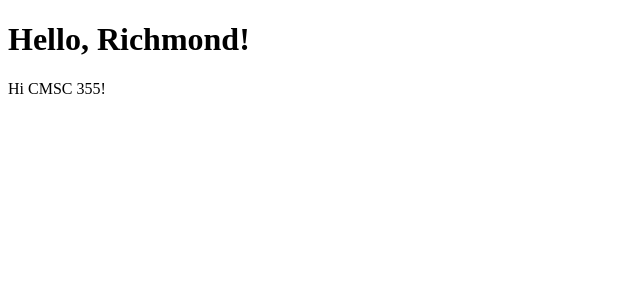
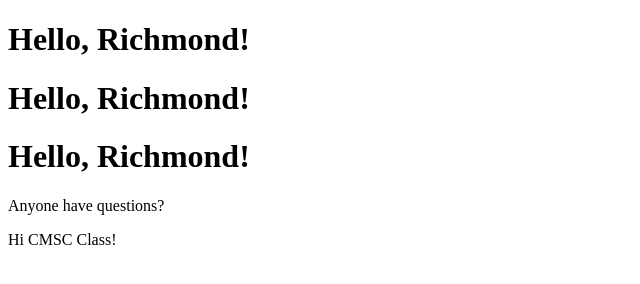
Before and after one commit to deHank/gitHub355Demo, a plain HTML site: page index.html in a window 1280 px wide. Shown: the whole page, without its empty margins (0-640 px from the left). Drawn offline with Linux system fonts and the light colour scheme.

Commit message:
Update index.html

```diff
--- a/index.html
+++ b/index.html
@@ -8,6 +8,9 @@
 </head>
 <body>
     <h1>Hello, Richmond!</h1>
-    <p>Hi CMSC 355!</p>
+    <h1>Hello, Richmond!</h1>
+    <h1>Hello, Richmond!</h1>
+    <p>Anyone have questions?</p>
+    <p>Hi CMSC Class!</p>
 </body>
 </html>
```
